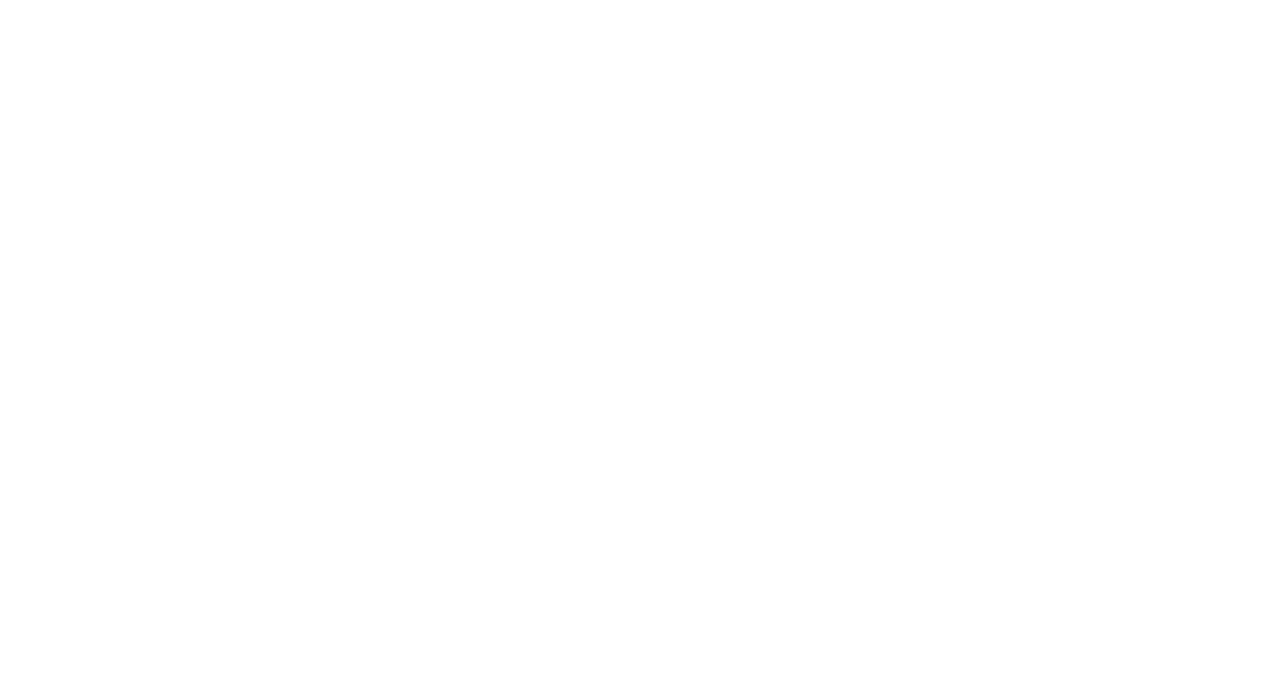
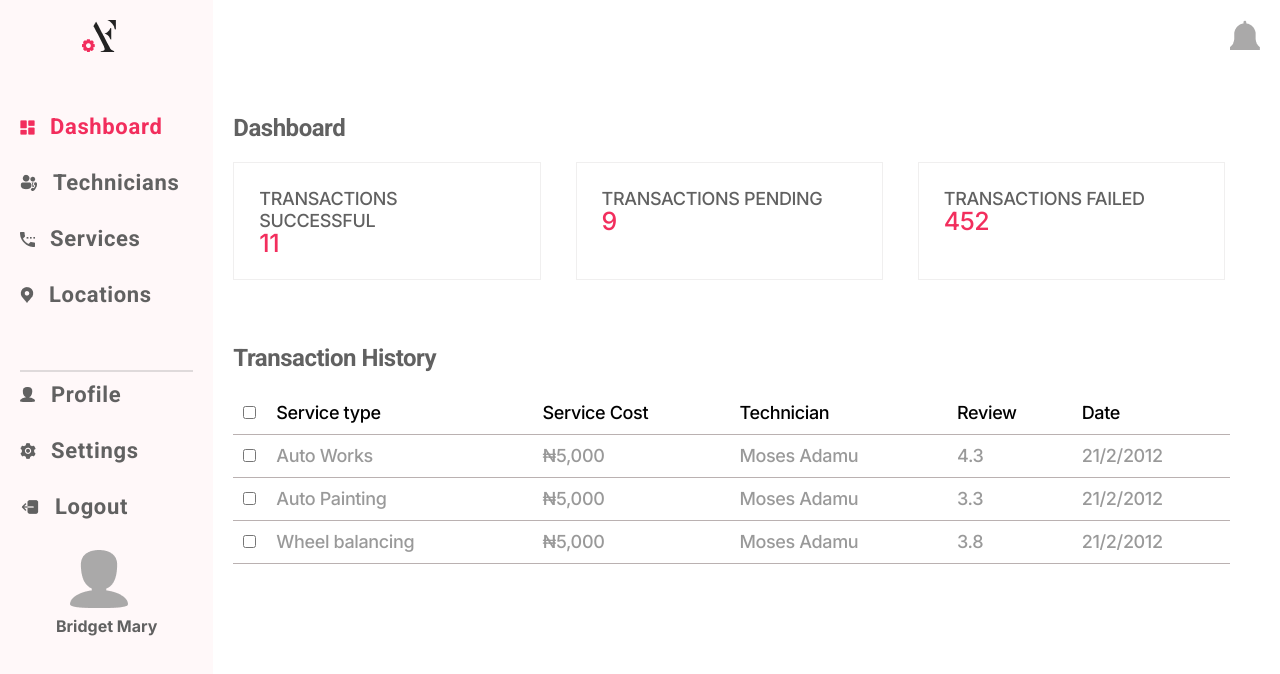
Before and after one commit to Lanzar-dev/Flickwheel-challenge, a React (Create React App) app: page /dashboard in a window 1280 px wide. Before the commit this address had no page. Shown: the top 674 px of the page. Built offline with nearby package versions, Linux system fonts and the light colour scheme.

Commit message:
added dashboard screen

```diff
--- a/src/App.js
+++ b/src/App.js
@@ -3,6 +3,7 @@ import { BrowserRouter, Routes, Route } from "react-router-dom";
 import Portfolio from "./pages/portfolio/Portfolio";
 import SignUp from "./pages/signup/SignUp";
 import SignIn from "./pages/signin/SignIn";
+import Dashboard from "./pages/dashboard/Dashboard";
 
 function App() {
   return (
@@ -11,6 +12,7 @@ function App() {
         <Route path="/" element={<Portfolio />} />
         <Route path="/signup" element={<SignUp />} />
         <Route path="/signin" element={<SignIn />} />
+        <Route path="/dashboard" element={<Dashboard />} />
       </Routes>
     </BrowserRouter>
   );
--- /dev/null
+++ b/src/components/rightbar/Rightbar.js
@@ -0,0 +1,68 @@
+import React from "react";
+import "./rightbar.css";
+import notification from "../../assets/notification.png";
+import { transactions } from "../../data";
+
+const Rightbar = () => {
+  return (
+    <div className="rightbar">
+      <div className="rightbarWrapper">
+        <div className="rightbarTop">
+          <img src={notification} alt="notification" />
+        </div>
+        <div className="rightbarCenter">
+          <p className="dashboardText">Dashboard</p>
+          <div className="transactions">
+            <div className="transactionDetail">
+              <p className="trans-text">TRANSACTIONS SUCCESSFUL</p>
+              <p className="nums">11</p>
+            </div>
+            <div className="transactionDetail">
+              <p className="trans-text">TRANSACTIONS PENDING</p>
+              <p className="nums">9</p>
+            </div>
+            <div className="transactionDetail">
+              <p className="trans-text">TRANSACTIONS FAILED</p>
+              <p className="nums">452</p>
+            </div>
+          </div>
+        </div>
+        <div className="rightbarBottom">
+          <p>Transaction History</p>
+          <div className="transactionTable">
+            <table>
+              <thead>
+                <tr>
+                  <th>
+                    <input type="checkbox" />
+                    Service type
+                  </th>
+                  <th>Service Cost</th>
+                  <th>Technician</th>
+                  <th>Review</th>
+                  <th>Date</th>
+                </tr>
+              </thead>
+              <tbody>
+                {transactions.map((transaction) => (
+                  <tr key={transaction.id}>
+                    <td>
+                      <input type="checkbox" />
+                      {transaction.serviceType}
+                    </td>
+                    <td>&#8358;{transaction.serviceCost}</td>
+                    <td>{transaction.technician}</td>
+                    <td>{transaction.review}</td>
+                    <td>{transaction.date}</td>
+                  </tr>
+                ))}
+              </tbody>
+            </table>
+          </div>
+        </div>
+      </div>
+    </div>
+  );
+};
+
+export default Rightbar;
--- /dev/null
+++ b/src/components/rightbar/rightbar.css
@@ -0,0 +1,92 @@
+@import url("https://fonts.googleapis.com/css2?family=Inter:wght@100;200;300;400;500;600;700;800;900&family=Montserrat:wght@500&family=Roboto:wght@100;300;400;500;700;900&display=swap");
+
+.rightbar {
+  flex: 5;
+}
+
+.rightbarWrapper {
+  padding: 20px;
+}
+
+.rightbarTop {
+  margin-bottom: 4rem;
+  display: flex;
+  justify-content: right;
+}
+
+.rightbarCenter {
+  margin-bottom: 4rem;
+}
+
+.dashboardText {
+  margin-bottom: 20px;
+}
+
+.dashboardText,
+.rightbarBottom p {
+  font-family: var(--font-family);
+  font-weight: 600;
+  font-size: 24px;
+  line-height: 28px;
+  letter-spacing: -0.02em;
+}
+
+.transactions {
+  display: flex;
+}
+
+.transactionDetail {
+  background: #ffffff;
+  border: 1px solid #f0efef;
+  flex: 1;
+  margin-right: 35px;
+  padding: 25px;
+}
+
+.trans-text {
+  font-family: Inter;
+  font-weight: 500;
+  font-size: 18px;
+  line-height: 22px;
+  letter-spacing: -0.02em;
+}
+
+.nums {
+  color: var(--color-skill);
+  font-weight: 500;
+  font-size: 25px;
+  line-height: 22px;
+  letter-spacing: -0.02em;
+}
+
+.transactionTable {
+  margin-top: 20px;
+  margin-right: 30px;
+}
+
+table {
+  width: 100%;
+  border-collapse: collapse;
+}
+
+table th,
+table td {
+  padding: 10px;
+  text-align: left;
+  font-family: Inter;
+  font-weight: 500;
+  font-size: 18px;
+  line-height: 22px;
+  letter-spacing: -0.02em;
+  border-bottom: 1px solid #bab1b1;
+}
+
+input[type="checkbox"] {
+  margin-right: 20px;
+  cursor: pointer;
+  background: #c4c4c4;
+}
+
+table td {
+  color: rgba(0, 0, 0, 0.4);
+}
--- /dev/null
+++ b/src/components/sidebar/Sidebar.js
@@ -0,0 +1,70 @@
+import React from "react";
+import logo from "../../assets/logo.png";
+import dashboardicon from "../../assets/dashboardicon.png";
+import technicianIcon from "../../assets/technicianIcon.png";
+import servicesIcon from "../../assets/servicesIcon.png";
+import locationsIcon from "../../assets/locationsIcon.png";
+import profileIcon from "../../assets/profileIcon.png";
+import settingsIcon from "../../assets/settingsIcon.png";
+import logoutIcon from "../../assets/logoutIcon.png";
+import bottomPerson from "../../assets/bottomPerson.png";
+import "./sidebar.css";
+
+const Sidebar = () => {
+  return (
+    <div className="sidebar">
+      <div className="sidebarWrapper">
+        <ul className="sidebarList">
+          <div className="img-bg space-bottom">
+            <li className="sidebarListItem logo">
+              <img src={logo} alt="logo" className="sidebarIcon" />
+            </li>
+          </div>
+          <div className="space-bottom">
+            <li className="sidebarListItem">
+              <img src={dashboardicon} alt="logo" className="sidebarIcon" />
+              <span className="sidebarListItemText dashboard">Dashboard</span>
+            </li>
+            <li className="sidebarListItem">
+              <img src={technicianIcon} alt="logo" className="sidebarIcon" />
+              <span className="sidebarListItemText">Technicians</span>
+            </li>
+            <li className="sidebarListItem">
+              <img src={servicesIcon} alt="logo" className="sidebarIcon" />
+              <span className="sidebarListItemText">Services</span>
+            </li>
+            <li className="sidebarListItem">
+              <img src={locationsIcon} alt="logo" className="sidebarIcon" />
+              <span className="sidebarListItemText">Locations</span>
+            </li>
+          </div>
+          <div>
+            <hr className="sidebarHr" />
+          </div>
+          <div>
+            <li className="sidebarListItem">
+              <img src={profileIcon} alt="logo" className="sidebarIcon" />
+              <span className="sidebarListItemText">Profile</span>
+            </li>
+            <li className="sidebarListItem">
+              <img src={settingsIcon} alt="logo" className="sidebarIcon" />
+              <span className="sidebarListItemText">Settings</span>
+            </li>
+            <li className="sidebarListItem">
+              <img src={logoutIcon} alt="logo" className="sidebarIcon" />
+              <span className="sidebarListItemText">Logout</span>
+            </li>
+          </div>
+          <div className="img-bg">
+            <li className="sidebarListItem  bottomProfileImg">
+              <img src={bottomPerson} alt="logo" className="sidebarIcon" />
+              <p>Bridget Mary</p>
+            </li>
+          </div>
+        </ul>
+      </div>
+    </div>
+  );
+};
+
+export default Sidebar;
--- /dev/null
+++ b/src/components/sidebar/sidebar.css
@@ -0,0 +1,71 @@
+.sidebar {
+  flex: 1;
+  background: #fff8f9;
+  /* height: 100vh; */
+}
+
+.sidebarWrapper {
+  padding: 20px;
+}
+
+.sidebarList {
+  padding: 0;
+  margin: 0;
+  list-style: none;
+  display: flex;
+  flex-direction: column;
+  justify-content: space-between;
+}
+
+.sidebarListItem {
+  display: flex;
+  align-items: center;
+  margin-bottom: 30px;
+  cursor: pointer;
+}
+
+img.logo {
+  width: 47.64px;
+  height: 45px;
+}
+
+.sidebarIcon {
+  margin-right: 15px;
+}
+
+.sidebarListItemText {
+  font-family: var(--font-family);
+  font-weight: 600;
+  font-size: 22px;
+  line-height: 26px;
+  letter-spacing: 0.03em;
+  color: var(--color-subtext);
+}
+
+.dashboard {
+  color: var(--color-skill);
+}
+
+.img-bg {
+  margin: 0 auto;
+}
+
+.space-bottom {
+  margin-bottom: 2rem;
+}
+
+.sidebarHr {
+  margin-bottom: 10px;
+  border: 1px solid #dfdadb;
+}
+
+.bottomProfileImg {
+  display: flex;
+  flex-direction: column;
+  justify-content: center;
+  align-items: center;
+}
+
+.bottomProfileImg p {
+  margin-top: 0;
+}
--- /dev/null
+++ b/src/data.js
@@ -0,0 +1,26 @@
+export const transactions = [
+  {
+    id: 1,
+    serviceType: "Auto Works",
+    serviceCost: "5,000",
+    technician: "Moses Adamu",
+    review: "4.3",
+    date: "21/2/2012",
+  },
+  {
+    id: 2,
+    serviceType: "Auto Painting",
+    serviceCost: "5,000",
+    technician: "Moses Adamu",
+    review: "3.3",
+    date: "21/2/2012",
+  },
+  {
+    id: 3,
+    serviceType: "Wheel balancing",
+    serviceCost: "5,000",
+    technician: "Moses Adamu",
+    review: "3.8",
+    date: "21/2/2012",
+  },
+];
--- /dev/null
+++ b/src/pages/dashboard/Dashboard.js
@@ -0,0 +1,17 @@
+import React from "react";
+import Rightbar from "../../components/rightbar/Rightbar";
+import Sidebar from "../../components/sidebar/Sidebar";
+import "./dashboard.css";
+
+const Dashboard = () => {
+  return (
+    <div>
+      <div className="sidebarContainer">
+        <Sidebar />
+        <Rightbar />
+      </div>
+    </div>
+  );
+};
+
+export default Dashboard;
--- /dev/null
+++ b/src/pages/dashboard/dashboard.css
@@ -0,0 +1,6 @@
+.sidebarContainer {
+  display: flex;
+  width: 100%;
+  height: 100%;
+  /* height: 100vh; */
+}
```
Also changed, not shown: src/assets/logoutIcon.png, 1 other file (tests, documents, lock files or other folders).
